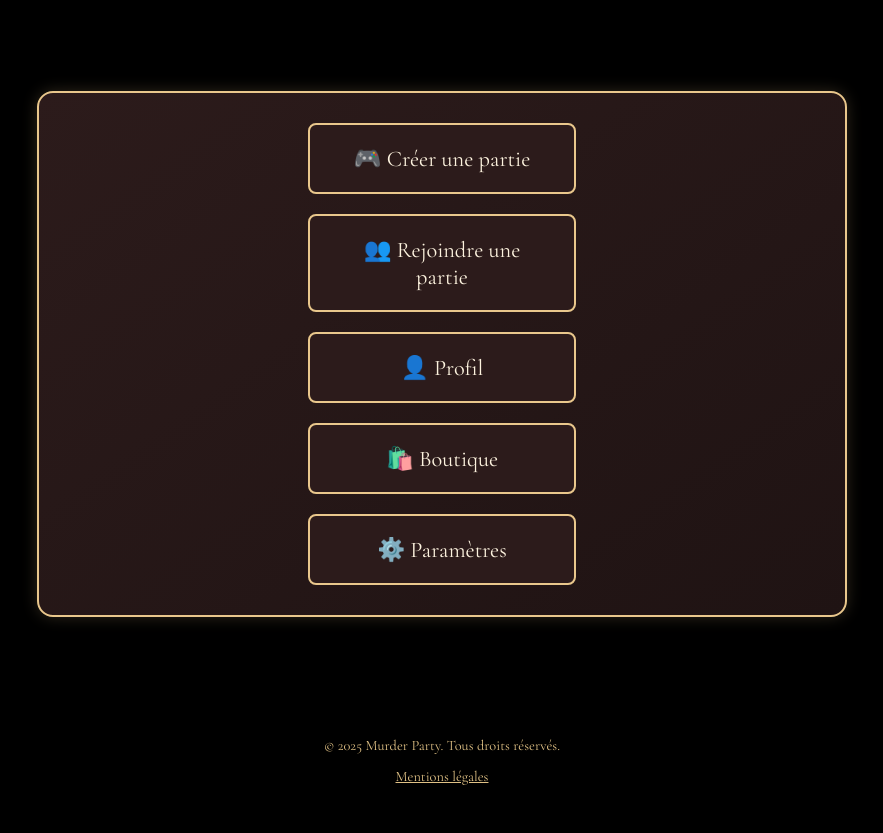
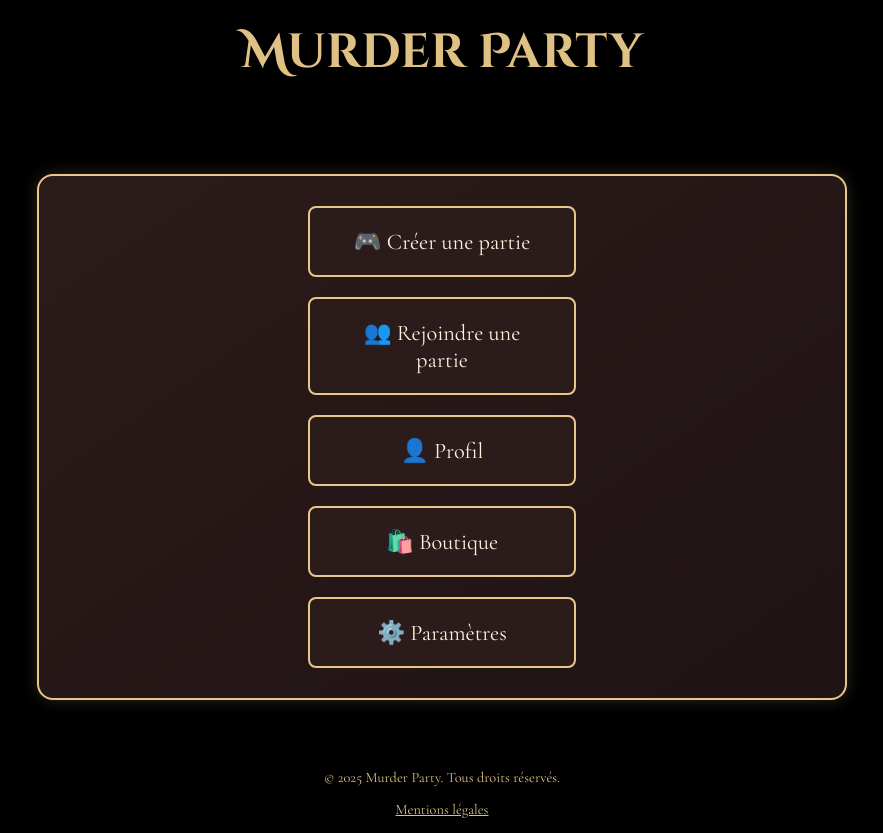
Before and after one commit to gregoryferreira09/Murder-party, a website: page SRC/HTML/accueil.html in a window 1280 px wide. Shown: the whole page, without its empty margins (198-1081 px from the left). Before the commit the page ends 800 px from the top, so only its background shows below. Drawn offline with nearby package versions, Linux system fonts and the light colour scheme; files whose address does not match are found by name.

Commit message:
Update accueil.html

```diff
--- a/SRC/HTML/accueil.html
+++ b/SRC/HTML/accueil.html
@@ -37,6 +37,9 @@
 
 <body>
 
+    <header>
+    <h1>Murder Party</h1>
+
   </header>
 
   <main>
```
